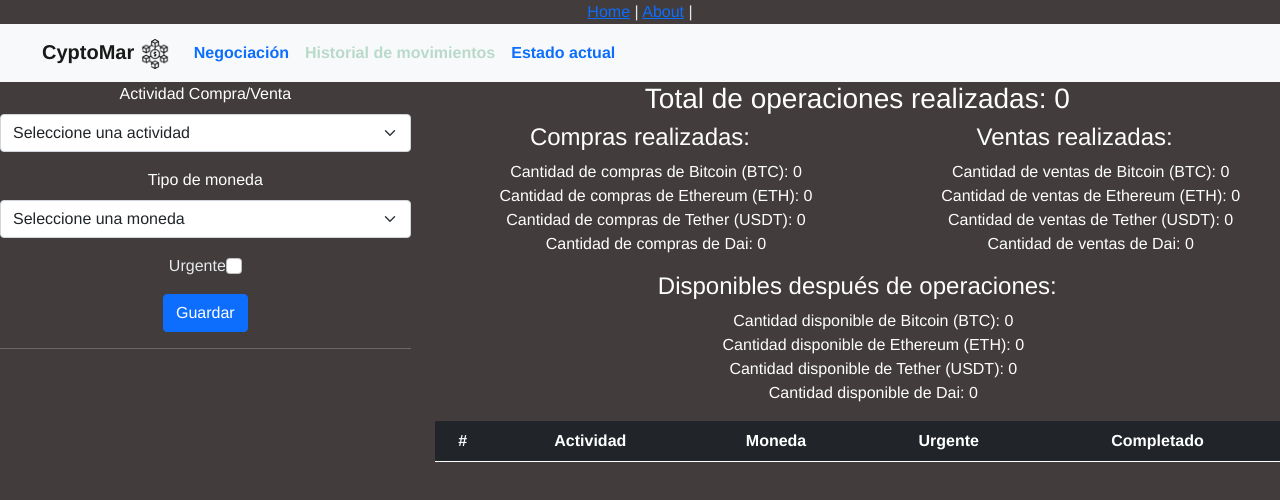
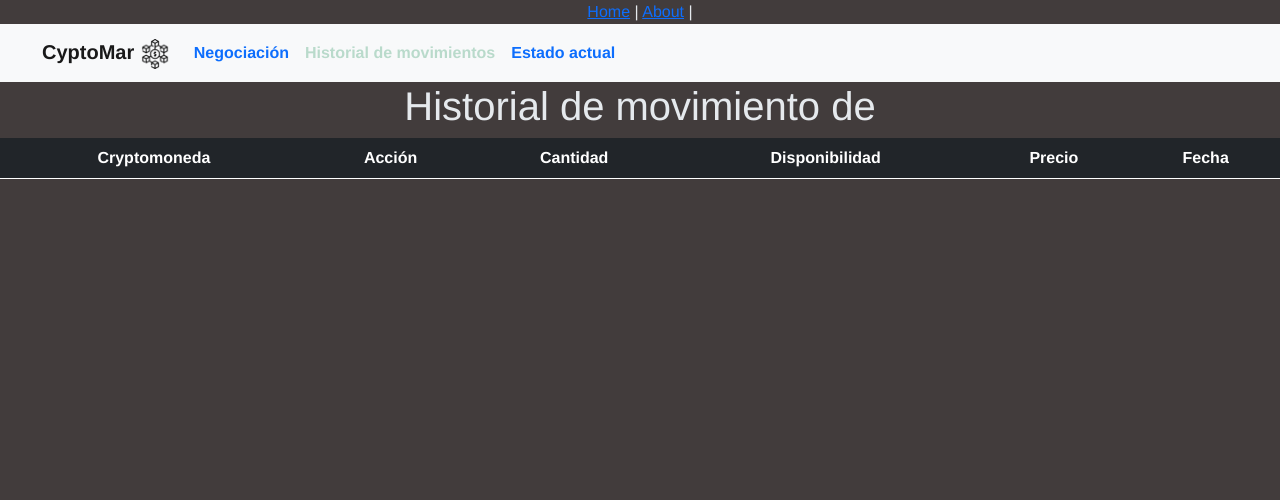
Before and after one commit to Marielacirfar/Laboratorio-3, a Vue app: page /HistorialMov in a window 1280 px wide. Shown: the top 500 px of the page. Built offline with nearby package versions, Linux system fonts and the light colour scheme.

Commit message:
Pasando api a service, agregando store para pasar datos al historial de movimiento, primeros pasos en el historial de movimiento

```diff
--- a/src/components/HistorialMov.vue
+++ b/src/components/HistorialMov.vue
@@ -1,206 +1,52 @@
 <template>
-    <div class="row">
-
-        <div class="col-12 col-md-4">
-            <form @submit.prevent="registrarProyecto">
-
-                <div class="mb-3">
-                    <label class="form-label text-white">Actividad Compra/Venta</label>
-                    <select v-model.trim="actividad" class="form-select" required>
-                        <option disabled selected value="">Seleccione una actividad</option>
-                        <option>Compra</option>
-                        <option> Venta</option>
-
-                    </select>
-
-                </div>
-                <div class="mb-3">
-                    <label class="form-label text-white">Tipo de moneda</label>
-                    <select v-model.trim="tipo" class="form-select" required>
-                        <option disabled selected value="">Seleccione una moneda</option>
-                        <option>Bitcoin (BTC)</option>
-                        <option> Ethereum (ETH)</option>
-                        <option>Tether (USDT)</option>
-                        <option>Dai</option>
-                    </select>
-
-                </div>
-
-                <div class="mb-3">
-                    <label for="exampleInputPassword1" class="form-check-label">Urgente</label>
-                    <input v-model.trim="urgente" type="checkbox" class="form-check-input">
-                </div>
-
-                <button type="submit" class="btn btn-primary">Guardar</button>
-            </form>
-            <hr>
-        </div>
-        <div class="col-12 col-md-8 text-white">
-            <h3>
-                Total de operaciones realizadas: {{ numeroOperaciones }}
-            </h3>
-            <div class="row">
-                <div class="col-md-6">
-
-                    <h4>Compras realizadas:</h4>
-                    <ul>
-                        <li v-for="(cantidad, tipo) in comprasDetalladas" :key="tipo">
-                            {{ `Cantidad de compras de ${tipo}: ${cantidad}` }}
-                        </li>
-                    </ul>
-                </div>
-                <div class="col-md-6">
-                    <h4>Ventas realizadas:</h4>
-                    <ul>
-                        <li v-for="(cantidad, tipo) in ventasDetalladas" :key="tipo">
-                            {{ `Cantidad de ventas de ${tipo}: ${cantidad}` }}
-                        </li>
-                    </ul>
-                </div>
-            </div>
-            <h4>Disponibles después de operaciones:</h4>
-            <ul>
-                <li v-for="(cantidad, tipo) in disponibles" :key="tipo">
-                    {{ `Cantidad disponible de ${tipo}: ${cantidad}` }}
-                </li>
-            </ul>
-
-
+    <div>
+        <h1>Historial de movimiento de {{ userId }}</h1>
         <div class="table-responsive">
             <table class="table table-dark">
                 <thead>
                     <tr>
-                            <th>#</th>
-                            <th>Actividad</th>
-                            <th>Moneda</th>
-                            <th>Urgente</th>
-                            <th>Completado</th>
+                        <th>Cryptomoneda</th>
+                        <th>Acción</th>
+                        <th>Cantidad</th>
+                        <th>Disponibilidad</th>
+                        <th>Precio </th>
+                        <th>Fecha</th>
                     </tr>
                 </thead>
                 <tbody>
-                        <tr v-for="(proyecto, index) in proyectos" :key="index">
-                            <td>{{ index + 1 }}</td>
-                            <td>{{ proyecto.actividad }}</td>
-                            <td>{{ proyecto.tipo }}</td>
-                            <td @click="cambiarEstado(proyecto, 'urgente')"
-                                :class="proyecto.urgente ? 'bg-success' : 'bg-danger'">{{
-                                    proyecto.urgente ?
-                                    "SI" :
-                                    "NO" }}</td>
-                            <td @click="cambiarEstado(proyecto, 'completado')"
-                                :class="proyecto.completado ? 'bg-success' : 'bg-danger'">{{
-                                    proyecto.completado ?
-                                    "Completo" :
-                                    "Incompleto" }}</td>
+                    <tr v-for="(transaccion, index) in historialTransacciones" :key="index">
+                        <td>{{ transaccion.cryptoCode }}</td>
+                        <td>{{ transaccion.action }}</td>
+                        <td>{{ transaccion.action === 'compra' ? transaccion.cryptoAmountCompra :
+                            transaccion.cryptoAmountVenta }}</td>
+                        <td>"{{ transaccion.disponibilidad }}"</td>
+                        <td>{{ transaccion.action === 'compra' ? transaccion.totalAsk : transaccion.totalBid }}</td>
+                        <td>{{ transaccion.datetime }}</td>
                     </tr>
                 </tbody>
-
             </table>
-
         </div>
-
-        </div>
-
     </div>
 </template>
 <script>
+import { mapState } from 'vuex';
 export default {
     name: "HistorialMov",
 
-    data: () => ({
-        actividad: "",
-        tipo: "",
-        urgente: false,
-        proyectos: [],
-        compras: {
-            "Bitcoin (BTC)": 0,
-            "Ethereum (ETH)": 0,
-            "Tether (USDT)": 0,
-            "Dai": 0
-        },
-        ventas: {
-            "Bitcoin (BTC)": 0,
-            "Ethereum (ETH)": 0,
-            "Tether (USDT)": 0,
-            "Dai": 0
-        },
-        disponibles: {
-            "Bitcoin (BTC)": 0,
-            "Ethereum (ETH)": 0,
-            "Tether (USDT)": 0,
-            "Dai": 0
+    data() {
+        return {
+            userId: this.$store.state.nombreUsuario,
+            historial: [],
+
         }
 
 
-    }),
-    methods: {
-        registrarProyecto() {
-            const proyecto = {
-                actividad: this.actividad,
-                tipo: this.tipo,
-                urgente: this.urgente,
-                completado: false
-
-            }
-            this.proyectos.push(proyecto)
-
-            if (this.actividad === "Compra") {
-                this.compras[this.tipo]++;
-                this.disponibles[this.tipo]++;
-            } else if (this.actividad === "Venta") {
-                this.ventas[this.tipo]++;
-                this.disponibles[this.tipo]--;
-            }
-
-            this.actividad = ""
-            this.tipo = ""
-            this.urgente = false
-        },
-        cambiarEstado(proyecto, campo) {
-            proyecto[campo] = !proyecto[campo]
-        }
-
     },
     computed: {
-        numeroOperaciones() {
-            return this.proyectos.length
-        },
-        comprasDetalladas() {
-            return this.compras;
-        },
-        ventasDetalladas() {
-            return this.ventas;
-        },
-        porcentaje() {
-            let completados = 0
-            this.proyectos.map((proyecto) => {
-
-                if (proyecto.completado) completados++;
-
-            })
-
-            return completados * 100 / this.numeroOperaciones || 0
+        ...mapState(['historialTransacciones'])
     }
-
-    },
 
 
 }
 
 </script>
-
-
-  <script>
-
-
-
-
-  </script>
-
-
-
-<style scoped>
-ul {
-    list-style-type: none;
-}
-</style>
--- a/src/components/InicioComp.vue
+++ b/src/components/InicioComp.vue
@@ -9,7 +9,7 @@
 
     <table class="table text-light table-hover border-light">
       <thead>
-        <tr>
+        <tr class="encabezado">
           <th scope="col">Bitcoin <img class="logocript" src="../assets/Bitcoin(BTC).png" /></th>
           <th scope="col">Precio de Compra</th>
           <th scope="col">Precio de Venta</th>
@@ -26,7 +26,7 @@
     </table>
     <table class="table text-light table-hover border-light">
       <thead>
-        <tr>
+        <tr class="encabezado">
           <th scope="col"> Ethereum <img class="logocript" src="../assets/Ethereum(ETH).png" /></th>
           <th scope="col">Precio de Compra</th>
           <th scope="col">Precio de Venta</th>
@@ -43,7 +43,7 @@
     </table>
     <table class="table text-light table-hover border-lightt">
       <thead>
-        <tr>
+        <tr class="encabezado">
           <th scope="col"> DAI <img class="logocript" src="../assets/Dai.jpg" /></th>
           <th scope="col">Precio de Compra</th>
           <th scope="col">Sale Price</th>
@@ -60,7 +60,7 @@
     </table>
     <table class="table text-light table-hover border-light">
       <thead>
-        <tr>
+        <tr class="encabezado">
           <th scope="col">Tether (USDT) <img class="logocript" src="../assets/Tether(USDT).png" /></th>
           <th scope="col">Precio de Compra</th>
           <th scope="col">Precio de Venta</th>
@@ -97,7 +97,7 @@ export default {
     };
 
     axios.request(optionsBtc).then(response => {
-      const firstExchangeBtc = Object.keys(response.data)[0]
+      const firstExchangeBtc = Object.keys(response.data)[1]
 
       if (firstExchangeBtc) {
         this.exchangesBtc = [{
@@ -114,40 +114,36 @@ export default {
     };
 
     axios.request(optionsEth).then(response => {
-      // Get the first key of the response data
-      const firstExchangeEth = Object.keys(response.data)[0];
 
-      // Check if there is a valid key before creating the array
+      const firstExchangeEth = Object.keys(response.data)[1];
+
+
       if (firstExchangeEth) {
         this.exchangesEth = [{
           exchangeEth: firstExchangeEth,
           bid: response.data[firstExchangeEth].totalBid,
           ask: response.data[firstExchangeEth].totalAsk,
-        }];
+        }]
+      }
 
-        this.$store.commit("EthBid", this.exchangesEth.bid)
-        console.log(this.$store.state.EthBid)
-      } else {
-        // Handle the case where there is no valid key
-        console.warn("No valid data in the response");
-      }
-    }).catch(function (error) {
-      console.error(error);
-    });
+    })
     const optionsDai = {
       method: 'GET',
       url: 'https://criptoya.com/api/Dai/ars/0.1',
     };
 
     axios.request(optionsDai).then(response => {
-      this.exchangesDai = Object.keys(response.data).map((exchangeDai) => (
-        {
-          exchangeDai,
-          bid: response.data[exchangeDai].totalBid,
-          ask: response.data[exchangeDai].totalAsk,
-        }));
-    }).catch(function (error) {
-      console.error(error);
+      const firstExchangeDai = Object.keys(response.data)[1];
+      if (firstExchangeDai) {
+        this.exchangesDai = [{
+          exchangeDai: firstExchangeDai,
+          bid: response.data[firstExchangeDai].totalBid,
+          ask: response.data[firstExchangeDai].totalAsk,
+
+        }]
+
+      }
+
     });
 
     const optionsUsdt = {
@@ -156,18 +152,19 @@ export default {
     };
 
     axios.request(optionsUsdt).then(response => {
-      this.exchangesUsdt = Object.keys(response.data).map((exchangeUsdt) => (
-        {
-          exchangeUsdt,
-          bid: response.data[exchangeUsdt].totalBid,
-          ask: response.data[exchangeUsdt].totalAsk,
-        }));
-    }).catch(function (error) {
-      console.error(error);
+      const firstExchangeUsdt = Object.keys(response.data)[1];
+      if (firstExchangeUsdt) {
+        this.exchangesUsdt = [{
+          exchangeUsdt: firstExchangeUsdt,
+          bid: response.data[firstExchangeUsdt].totalBid,
+          ask: response.data[firstExchangeUsdt].totalAsk
+        }]
+      }
+
     });
-  },
 
 
+  }
 }
 
 
@@ -201,6 +198,8 @@ body {
 .logocript {
   height: 30px;
   width: 30px;
+  background-color: wheat;
+  border-radius: 50%;
 }
 
 img {
@@ -208,6 +207,10 @@ img {
   width: 20px;
 }
 
+.encabezado {
+  background-color: rgb(71, 60, 60);
+}
+
 .tablas {
   background-color: black;
 }
--- a/src/components/NegociacionComp.vue
+++ b/src/components/NegociacionComp.vue
@@ -92,19 +92,22 @@
                     </tr>
                 </thead>
                 <tbody>
-                    <tr v-for="(transaccion, index) in historialTransacciones" :key="index">
+                    <tr v-for="(transaccion, index) in $store.state.historialTransacciones" :key="index">
                         <td>{{ transaccion.cryptoCode }}</td>
                         <td>{{ transaccion.action }}</td>
                         <td>{{ transaccion.action === 'venta' ? '-' : transaccion.cryptoAmountCompra }}</td>
                         <td>{{ transaccion.action === 'compra' ? '-' : transaccion.cryptoAmountVenta }}</td>
-                        <td>{{ transaccion.disponibilidad }}</td>
-                        <td>"{{ transaccion.action === 'venta' ? '-' : transaccion.totalAsk }}"</td>
-                        <td>"{{ transaccion.action === 'compra' ? '-' : transaccion.totalBid }}"</td>
+                        <td>"{{ transaccion.disponibilidad }}"</td>
+                        <td>{{ transaccion.action === 'venta' ? '-' : transaccion.totalAsk }}</td>
+                        <td>{{ transaccion.action === 'compra' ? '-' : transaccion.totalBid }}</td>
                         <td>{{ transaccion.datetime }}</td>
                     </tr>
                 </tbody>
             </table>
         </div>
+        <button @click="irAHistorialMov" class="btn btn-primary">
+            Ver Historial
+        </button>
     </div>
 </template>
 
@@ -112,8 +115,9 @@
 
 
 <script>
-import axios from 'axios';
+//import axios from 'axios';
 import cryptoService from '../services/cryptoService'
+import { mapMutations } from 'vuex';
 
 export default {
     name: "NegociacionComp",
@@ -139,6 +143,7 @@ export default {
         }
     },
     methods: {
+        ...mapMutations(['agregarTransaccion']),
         async cambiarAccion(accion) {
             this.action = accion;
 
@@ -172,34 +177,39 @@ export default {
         },
         async realizarTransaccion() {
             try {
-                const apiKey = '60eb09146661365596af552f';
                 let action = "";
                 let cryptoAmount = ""
                 let disponibilidad = "-"
                 let money = ""
-
-                if (this.$data.action == 'venta') {
-                    const cantidadComprada = this.historialTransacciones
+                if (this.$data.action === 'venta') {
+                    // Calcula la cantidad total comprada antes de la venta
+                    const cantidadCompradaTotal = this.$store.state.historialTransacciones
                         .filter(transaccion => transaccion.action === 'compra' && transaccion.cryptoCode === this.$data.cryptoCode)
                         .reduce((total, transaccion) => total + parseFloat(transaccion.cryptoAmountCompra), 0);
 
-                    if (parseFloat(this.cryptoAmountVenta) > cantidadComprada) {
+                    // Calcula la cantidad total vendida antes de la venta
+                    const cantidadVendidaTotal = this.$store.state.historialTransacciones
+                        .filter(transaccion => transaccion.action === 'venta' && transaccion.cryptoCode === this.$data.cryptoCode)
+                        .reduce((total, transaccion) => total + parseFloat(transaccion.cryptoAmountVenta), 0);
 
-                        console.error('No hay suficiente cantidad para vender');
+                    // Calcula la cantidad después de la venta
+                    const cantidadDespuesDeVenta = cantidadCompradaTotal - cantidadVendidaTotal - parseFloat(this.cryptoAmountVenta);
+
+                    if (cantidadDespuesDeVenta < 0) {
+                        alert('No hay suficiente cantidad para vender');
                         return;
                     }
 
+                    disponibilidad = cantidadDespuesDeVenta;
+                } else if (this.$data.action === 'compra') {
+                    // Calcula la cantidad total comprada antes de la nueva compra
+                    const cantidadCompradaTotal = this.$store.state.historialTransacciones
+                        .filter(transaccion => transaccion.action === 'compra' && transaccion.cryptoCode === this.$data.cryptoCode)
+                        .reduce((total, transaccion) => total + parseFloat(transaccion.cryptoAmountCompra), 0);
 
-                    disponibilidad = cantidadComprada - parseFloat(this.cryptoAmountVenta);
-                } else if (this.$data.action == 'compra') {
-                    const cantidadCompradaActual = parseFloat(this.cryptoAmountCompra);
-                    const cantidadCompradaTotalAnterior = this.historialTransacciones
-                        .filter(transaccion => transaccion.accion === 'compra' && transaccion.cryptoCode === this.$data.cryptoCode)
-                        .reduce((total, transaccion) => total + parseFloat(transaccion.cryptoAmountCompra), 0)
-
-                    disponibilidad = cantidadCompradaActual + cantidadCompradaTotalAnterior;
+                    // Agrega la cantidad de la compra actual a la disponibilidad
+                    disponibilidad = cantidadCompradaTotal + parseFloat(this.cryptoAmountCompra);
                 }
-
                 if (this.$data.action == 'compra') {
                     action = 'purchase';
                     cryptoAmount = this.cryptoAmountCompra
@@ -219,17 +229,8 @@ export default {
                     "money": money,
                     "datetime": this.formatoFecha()
                 }
-                const response = await axios.post(
-                    'https://laboratorio3-f36a.restdb.io/rest/transactions',
-                    body,
-                    {
-                        headers: {
-                            'Content-Type': 'application/json',
-                            'x-apikey': apiKey,
-                        },
-                    }
-                );
-                this.historialTransacciones.push({
+                await cryptoService.realizarTransaccion(body);
+                this.agregarTransaccion({
                     cryptoCode: this.cryptoCode,
                     action: this.action,
                     cryptoAmountCompra: this.action === 'compra' ? cryptoAmount : '-',
@@ -240,11 +241,15 @@ export default {
                     datetime: this.formatoFecha(),
                 });
 
-                console.log('Response:', response.data);
+
             } catch (error) {
                 console.error('Error:', error);
             }
         },
+        irAHistorialMov() {
+
+            this.$router.push({ name: 'HistorialMov' });
+        }
 
 
     },
@@ -285,6 +290,13 @@ form {
     color: rgb(42, 22, 22);
     font-size: xx-large;
     text-shadow: 2px 2px 5px rgba(245, 34, 34, 0.54);
+}
+
+.card-img-top {
+    height: 150px;
+    width: 150px;
+    margin: auto;
+
 }
 
 
--- a/src/components/RegistroComponent.vue
+++ b/src/components/RegistroComponent.vue
@@ -45,7 +45,7 @@ export default {
 
             this.$store.commit("setNombreUsuario", this.nombreUsuario);
 
-            console.log("User email saved in store:", this.$store.state.nombreUsuario);
+            console.log("Usuario guardado en el store:", this.$store.state.nombreUsuario);
             this.$router.push("/NegociacionComp");
         }
     }
--- a/src/services/cryptoService.js
+++ b/src/services/cryptoService.js
@@ -2,7 +2,7 @@ import axios from "axios";
 
 
 const BASE_URL = 'https://criptoya.com/api/buenbit/';
-
+const apiKey = '60eb09146661365596af552f';
 export default {
     async getCryptoInfo(crypto, action) {
         try {
@@ -12,6 +12,28 @@ export default {
             console.error('Error al traer la info de crypto :', error);
             throw error;
         }
+    },
+    async realizarTransaccion(body) {
+        try {
+            const response = await axios.post(
+                'https://laboratorio3-f36a.restdb.io/rest/transactions',
+                body,
+                {
+                    headers: {
+                        'Content-Type': 'application/json',
+                        'x-apikey': apiKey,
+                    },
+                }
+            );
+            console.log('Response:', response.data);
+            return response.data;
+        } catch (error) {
+            console.error('Error', error);
+            throw error;
+        }
+
+
     }
 
+
 }
--- a/src/store/index.js
+++ b/src/store/index.js
@@ -4,11 +4,16 @@ import Vuex from 'vuex';
 export default new Vuex.Store({
   state: {
     nombreUsuario: localStorage.getItem('nombreUsuario') || '',
+    historialTransacciones: []
   },
   mutations: {
     setUserEmail(state, nombreUsuario) {
       state.nombreUsuario = nombreUsuario;
       localStorage.setItem('nombreUsuario', nombreUsuario)
+    },
+    agregarTransaccion(state, transaccion) {
+      state.historialTransacciones.push(transaccion);
+
     },
   },
   actions: {},
```
Lines whose indentation alone changed are shown as unchanged.
